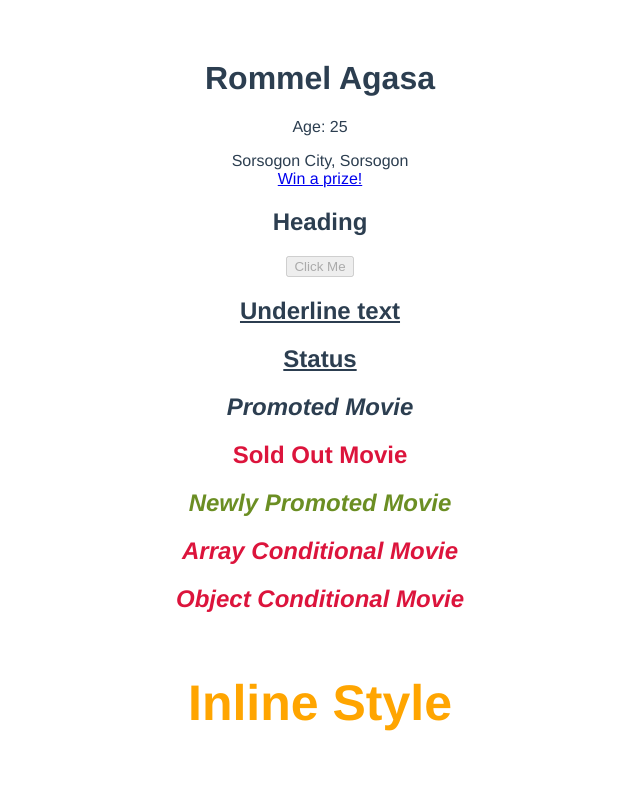
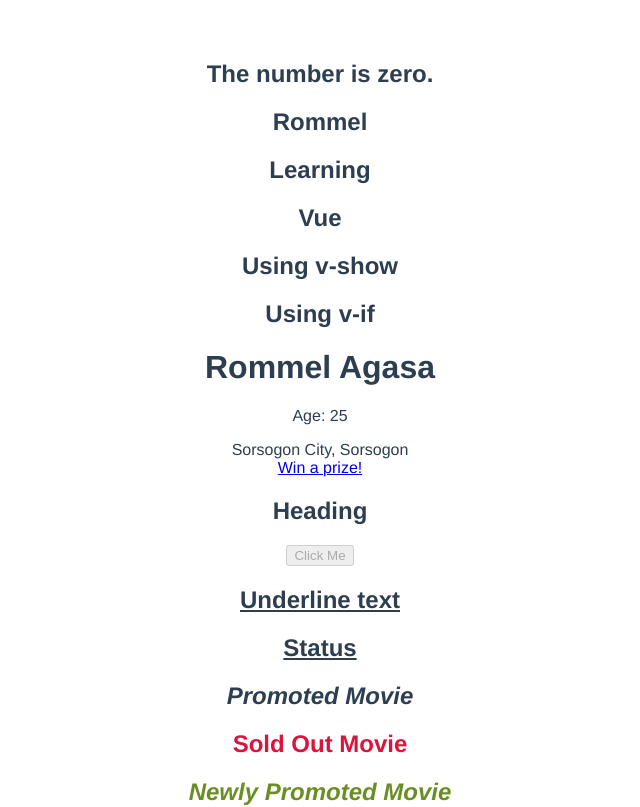
Before and after one commit to RommelAgasa/learn_vue_js, a Vue app: page / in a window 1280 px wide. Shown: the top 807 px of the page, without its empty margins (320-960 px from the left). Built offline with nearby package versions, Linux system fonts and the light colour scheme.

Commit message:
- conditional rendering

```diff
--- a/src/App.vue
+++ b/src/App.vue
@@ -1,4 +1,22 @@
 <template>
+
+
+  <!--- Conditional Rendering -->
+  <h2 v-if="num === 0">The number is zero.</h2>
+  <h2 v-else-if="num < 0">The number is negative</h2>
+  <h2 v-else-if="num > 0">The number is positive</h2>
+  <h2 v-else>Not number.</h2>
+
+  <template v-if="display">
+    <h2>Rommel</h2>
+    <h2>Learning</h2>
+    <h2>Vue</h2>
+  </template>
+
+
+  <h2 v-show="showElement">Using v-show</h2>
+  <h2 v-if="showElement">Using v-if</h2> <!-- set the showElement to false and inspect element --->
+
   <div>
     <h1>{{ firstName }} {{ lastName }}</h1>
     <p>Age: {{ age }}</p>
@@ -85,7 +103,13 @@
         backgroundColor: 'red',
         border: '1px solid darkred',
         marginTop: '10px',
-      }
+      },
+
+
+      // -------------------------------------
+      num: 0,
+      display: true,
+      showElement: true,
 
     }
     return obj;
```
